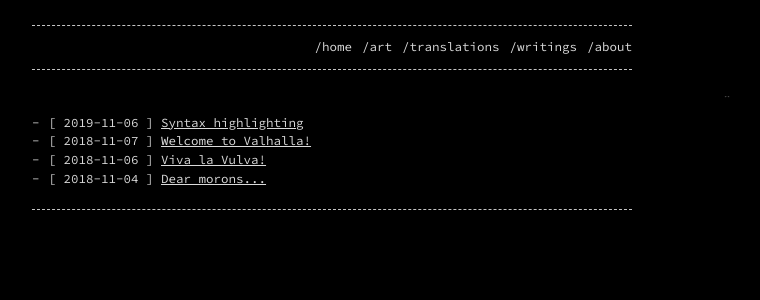
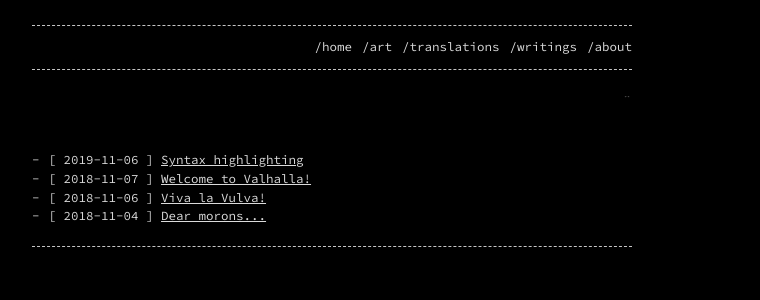
Before and after one commit to t11systems/t11systems.github.io, a Jekyll site: the page built from index.md, in a window 1280 px wide. Shown: the top 300 px of the page, without its empty margins (308-1068 px from the left). Built offline with Jekyll 4.4.1, drawn with Linux system fonts in a browser that asks for light colours.

Commit message:
Update index.md

```diff
--- a/index.md
+++ b/index.md
@@ -4,8 +4,9 @@ layout: home
 permalink: /
 ---
 
-<marquee direction="down" width="700" height="12" behavior="alternate">
+<marquee direction="down" width="600" height="12" behavior="alternate">
   <marquee behavior="alternate">
     *
   </marquee>
 </marquee>
+&nbsp;
```
